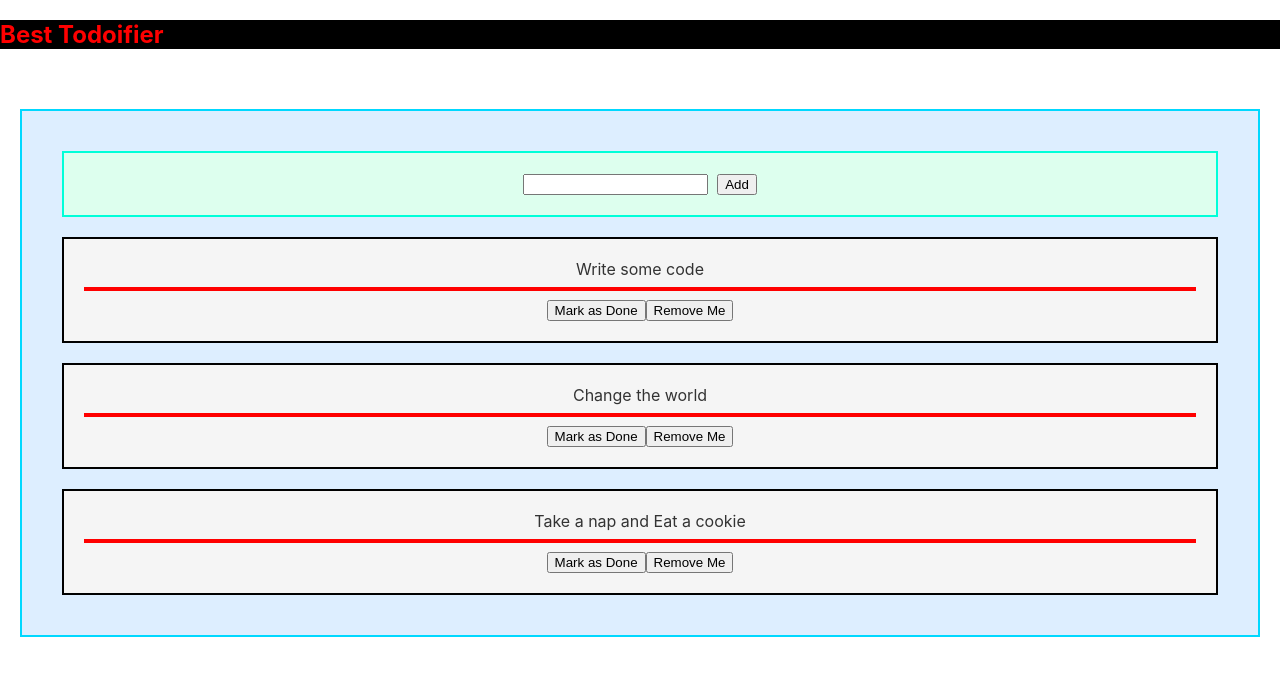
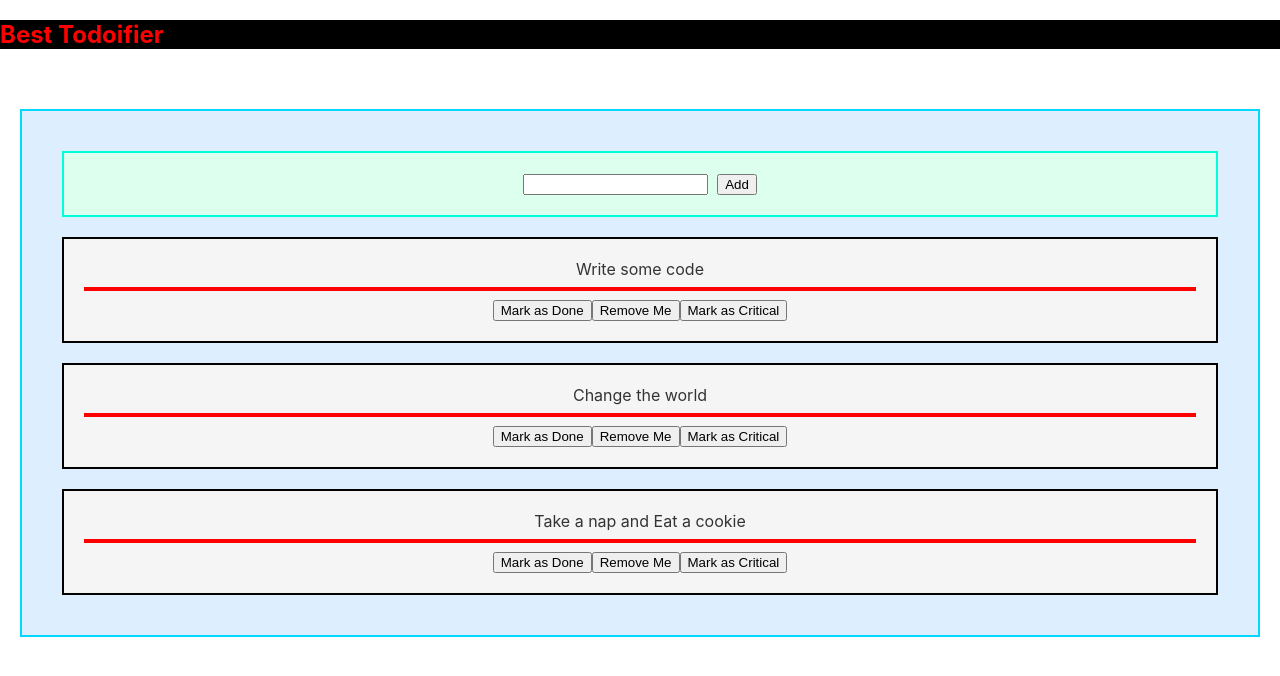
Before and after one commit to doniisetiiawan/todoifier-fox, a React (Create React App) app: page / in a window 1280 px wide. Shown: the top 676 px of the page. Built offline with nearby package versions, Linux system fonts and the light colour scheme.

Commit message:
Composability CSS module

```diff
--- a/src/Todo/Todo.jsx
+++ b/src/Todo/Todo.jsx
@@ -14,6 +14,7 @@
     this.state = {
       description: props.description,
       done: false,
+      critical: false,
     };
   }
 
@@ -22,8 +23,13 @@
   };
 
   cssClasses = () => {
-    let classes = [styles.todo];
-    const { done } = this.state;
+    let classes = [];
+    const { critical, done } = this.state;
+    if (critical) {
+      classes = [styles.critical];
+    } else {
+      classes = [styles.todo];
+    }
     if (done) {
       classes = [...classes, styles.done];
     }
@@ -34,6 +40,10 @@
     // eslint-disable-next-line react/prop-types
     const { removeTodo: removeTodo1, description } = this.props;
     removeTodo1(description);
+  };
+
+  markCritical = () => {
+    this.setState({ critical: true });
   };
 
   render() {
@@ -54,6 +64,12 @@
           onClick={this.removeTodo}
         >Remove Me
         </button>
+        <button
+          type="button"
+          className="MarkCritical"
+          onClick={this.markCritical}
+        >Mark as Critical
+        </button>
       </div>
     );
   }
--- a/src/Todo/Todo.module.css
+++ b/src/Todo/Todo.module.css
@@ -14,3 +14,8 @@
 .redDivider {
     border: 2px solid red;
 }
+
+.critical {
+    composes: todo;
+    border: 4px dashed red;
+}
```
Also changed, not shown: 2 other files (tests, documents, lock files or other folders).
